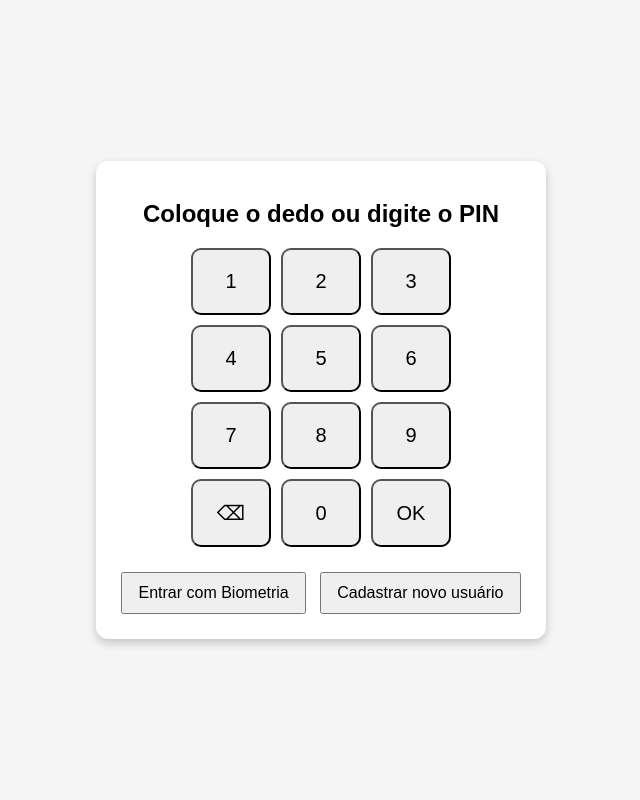
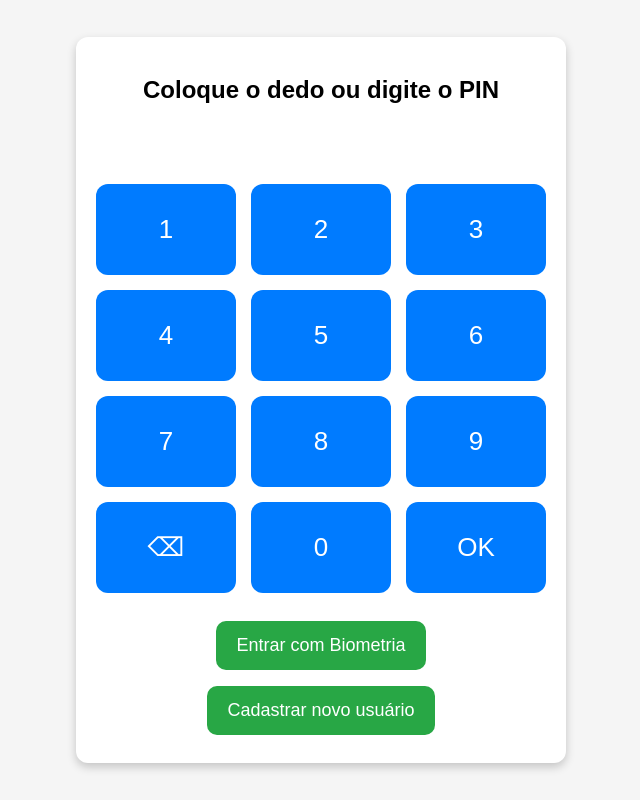
Before and after one commit to lucasfreitas0702/biometria-lanche, a Flask app: page / in a window 1280 px wide. Shown: the whole page, without its empty margins (319-959 px from the left). Run offline with Flask 3, Linux system fonts and the light colour scheme.

Commit message:
style.css

```diff
--- a/static/style.css
+++ b/static/style.css
@@ -14,25 +14,60 @@ body {
   border-radius: 12px;
   box-shadow: 0px 4px 10px rgba(0,0,0,0.2);
   text-align: center;
+  width: 100%;
+  max-width: 450px;
+}
+
+h2 {
+  margin-bottom: 20px;
+}
+
+#pin-display {
+  font-size: 28px;
+  margin-bottom: 20px;
+  letter-spacing: 5px;
+  min-height: 40px;
 }
 
 .keypad {
   display: grid;
-  grid-template-columns: repeat(3, 80px);
-  grid-gap: 10px;
+  grid-template-columns: repeat(3, 1fr);
+  grid-gap: 15px;
   justify-content: center;
   margin: 20px 0;
 }
 
 .keypad button {
-  padding: 20px;
-  font-size: 20px;
-  border-radius: 10px;
+  padding: 30px;
+  font-size: 26px;
+  border-radius: 12px;
   cursor: pointer;
+  border: none;
+  background: #007BFF;
+  color: white;
+  transition: background 0.2s;
+}
+
+.keypad button:hover {
+  background: #0056b3;
+}
+
+.buttons {
+  margin-top: 20px;
 }
 
 .buttons button, .buttons a button {
-  margin: 5px;
-  padding: 10px 15px;
-  font-size: 16px;
+  margin: 8px;
+  padding: 14px 20px;
+  font-size: 18px;
+  border-radius: 10px;
+  border: none;
+  background: #28a745;
+  color: white;
+  cursor: pointer;
+  transition: background 0.2s;
 }
+
+.buttons button:hover, .buttons a button:hover {
+  background: #1e7e34;
+}
```
